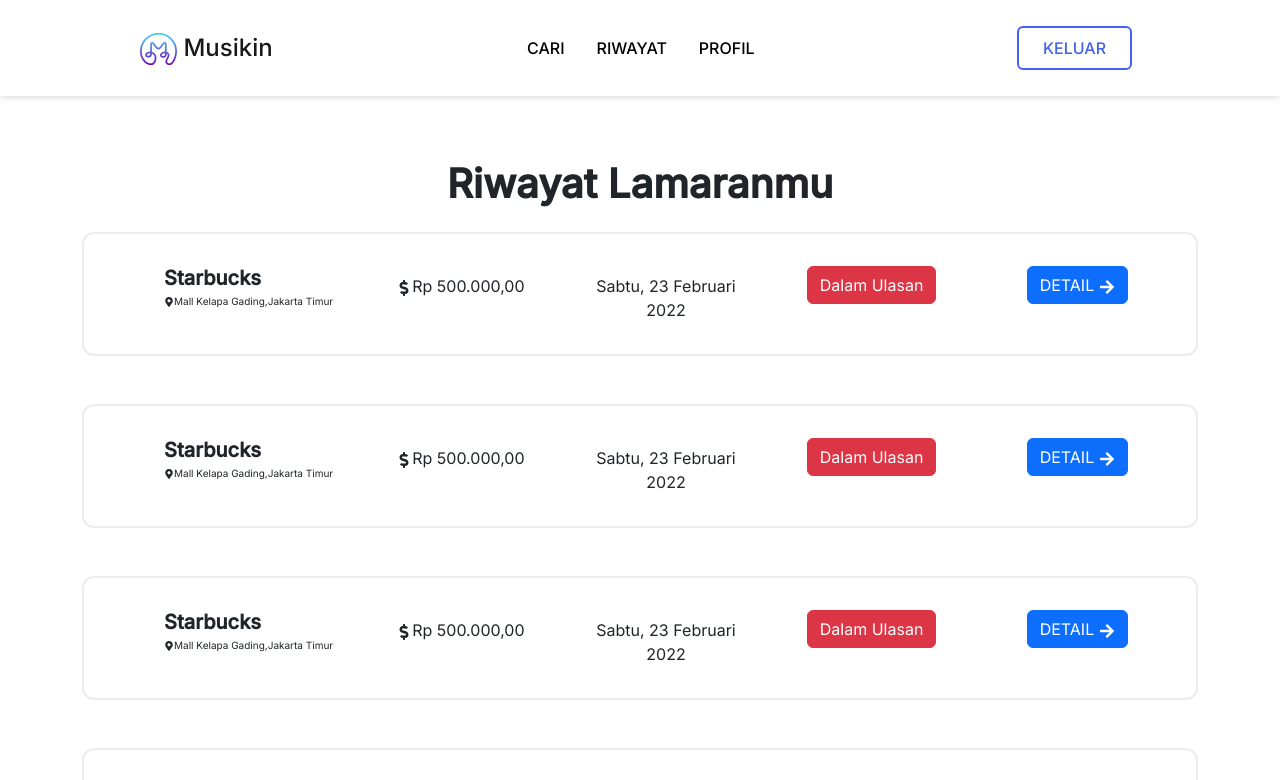
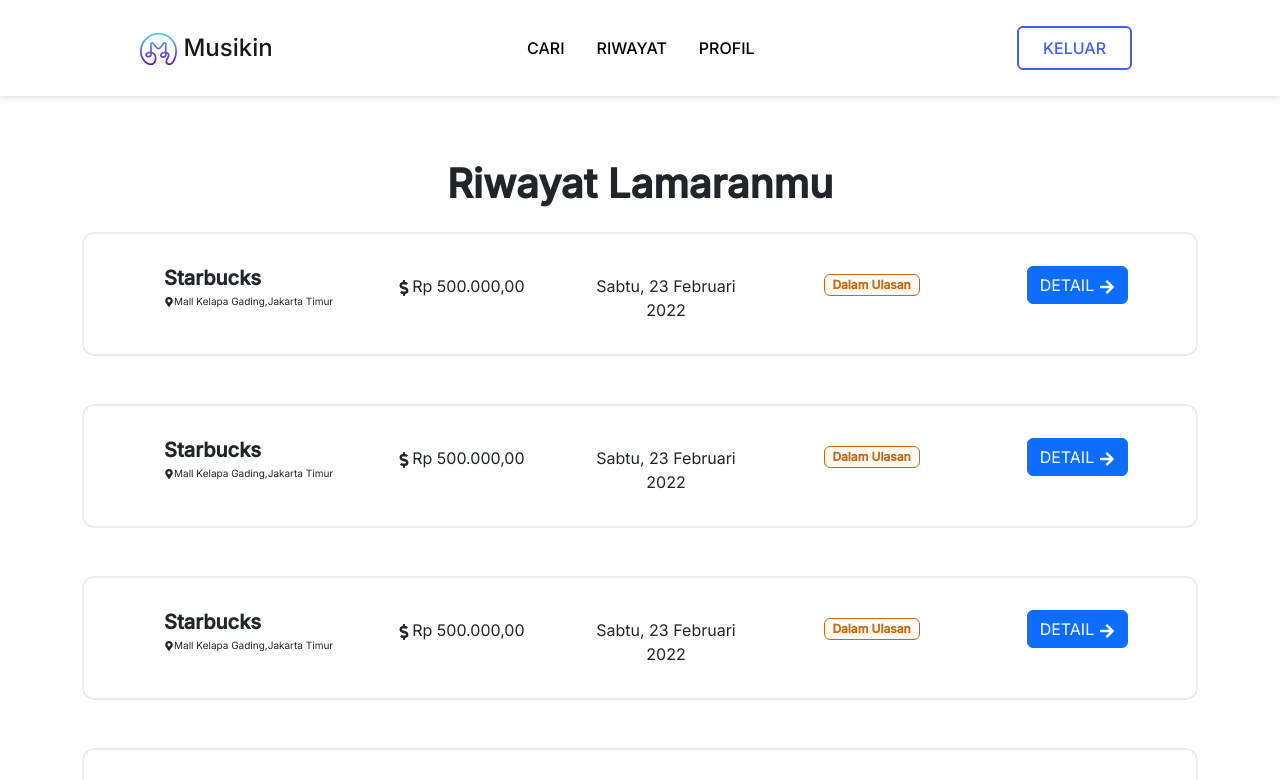
Before and after one commit to devarahifz/Musikin-Web, a React (Create React App) app: page /riwayat in a window 1280 px wide. Shown: the top 780 px of the page. Built offline with nearby package versions, Linux system fonts and the light colour scheme.

Commit message:
Added Badges to riwayat page

```diff
--- a/src/components/cards/CardsRiwayatMusisi.js
+++ b/src/components/cards/CardsRiwayatMusisi.js
@@ -16,7 +16,7 @@
                 <p className=' mt-4'>Sabtu, 23 Februari 2022</p>
             </div>
             <div className='col text-center'>
-                <button className='btn btn-danger mt-3'>Dalam Ulasan</button>
+                <button className='badge mt-4' style={{border: '1px solid #BF6919', background: '#FFF9F2', color: '#BF6919'}}>Dalam Ulasan</button>
             </div>
             <div className='col text-center'>
                 <button className='btn btn-primary mt-3'>DETAIL <FaArrowRight/></button>
```
